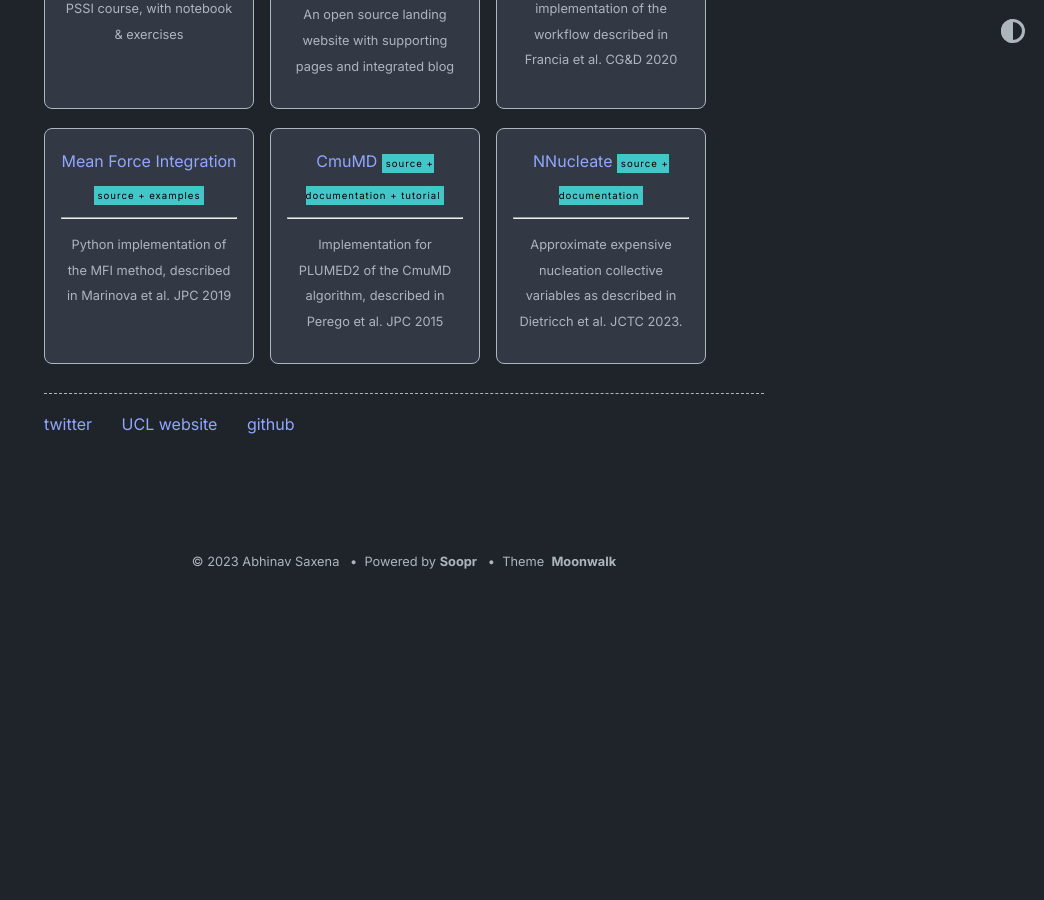
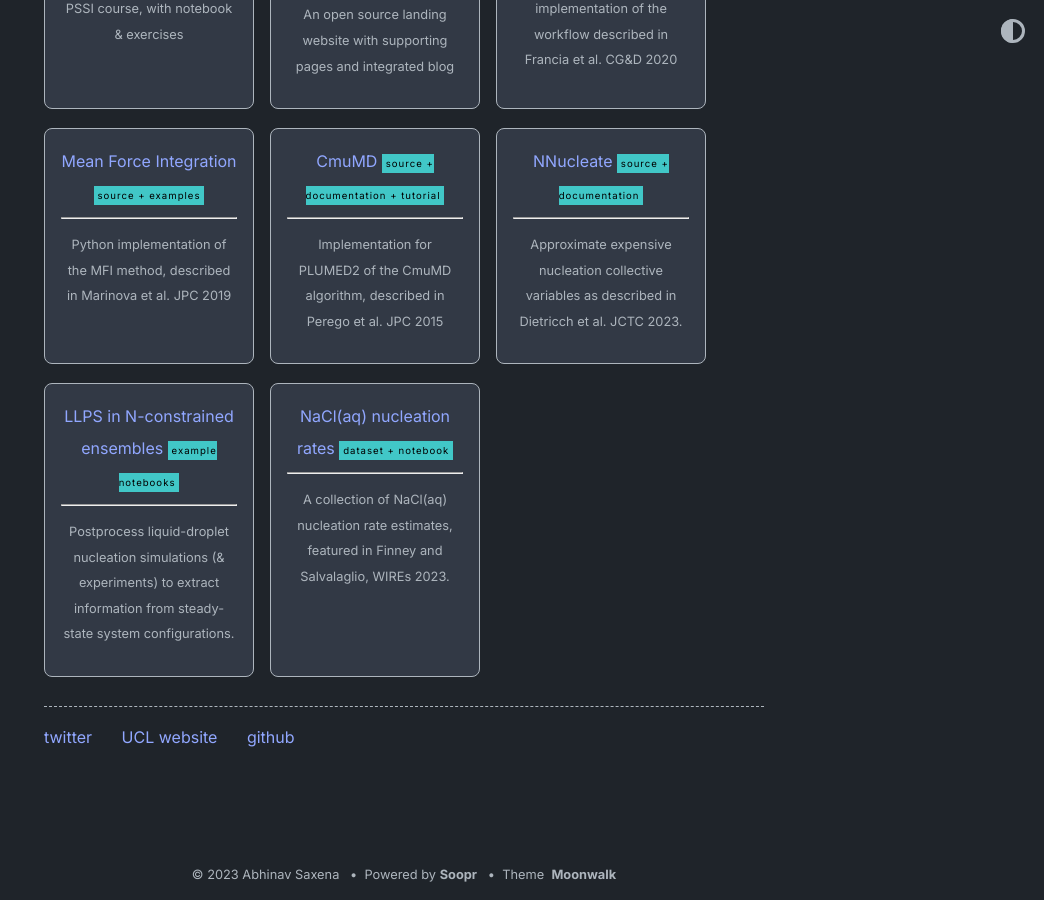
Before and after one commit to mme-ucl/mme-ucl.github.io, a Jekyll site: the page built from index.md, in a window 1280 px wide and 900 px high, scrolled down 1289 px. Shown: the whole window, without its empty margins (236-1280 px from the left). Built offline with Jekyll 4.4.1, drawn with Linux system fonts in a browser that asks for light colours; before the commit the page ends 1876 px from its top, so only the background shows below that.

Commit message:
Update home.yml

```diff
--- a/_data/home.yml
+++ b/_data/home.yml
@@ -59,6 +59,18 @@ old_project_entries:
     desc: Approximate expensive nucleation collective variables as described in Dietricch et al. JCTC 2023.
     highlight: source + documentation
 
+  - title: LLPS in N-constrained ensembles
+    url: https://github.com/mme-ucl/confined_LLPS
+    desc: Postprocess liquid-droplet nucleation simulations (& experiments) to extract information from steady-state system configurations.
+    highlight: example notebooks
+
+  - title: NaCl(aq) nucleation rates
+    url: https://github.com/mme-ucl/NaCl_water_Nucleation_Rates
+    desc: A collection of NaCl(aq) nucleation rate estimates, featured in Finney and Salvalaglio, WIREs 2023.
+    highlight: dataset + notebook
+
+
+
 footer_entries:
 
   - title: twitter
```
